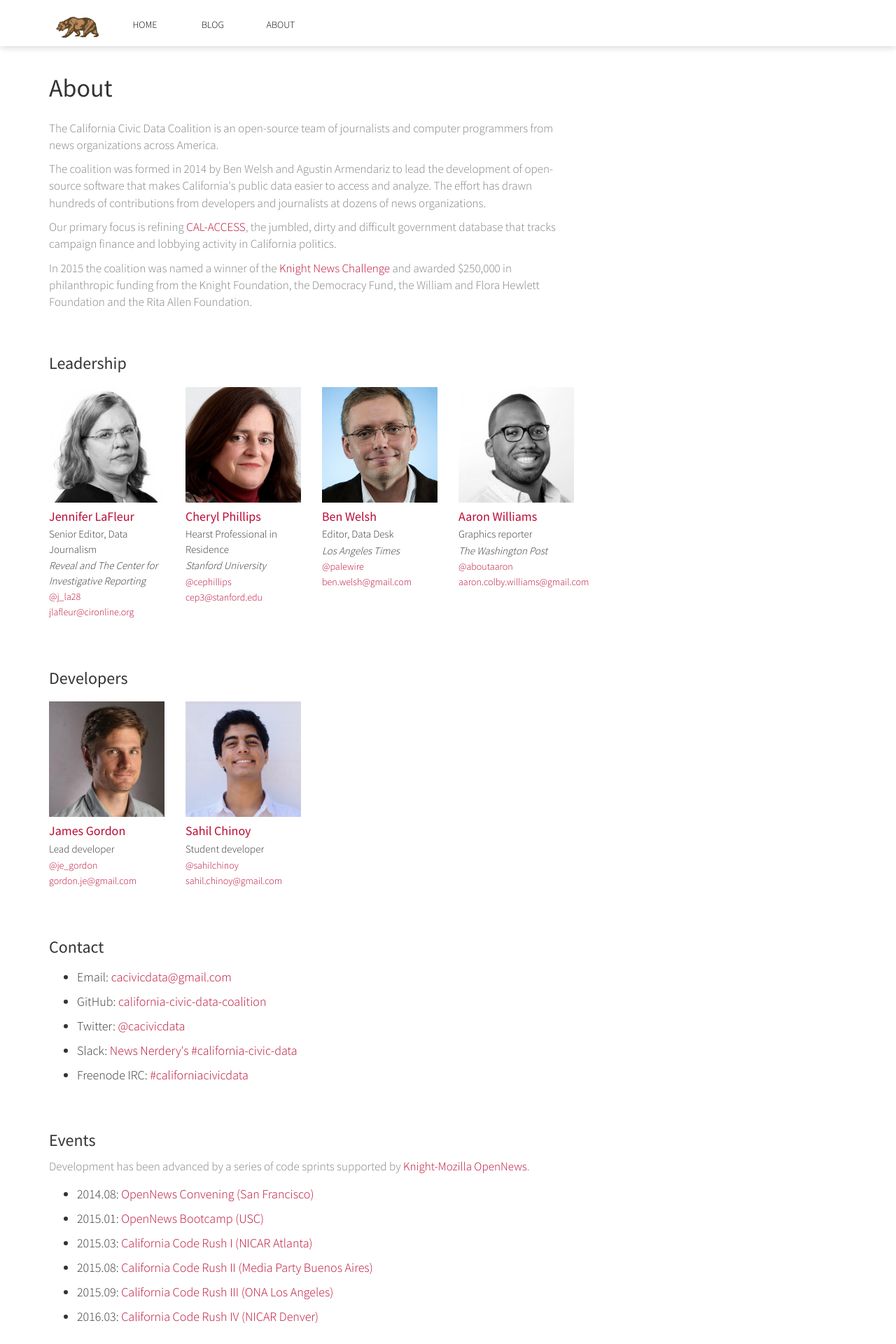
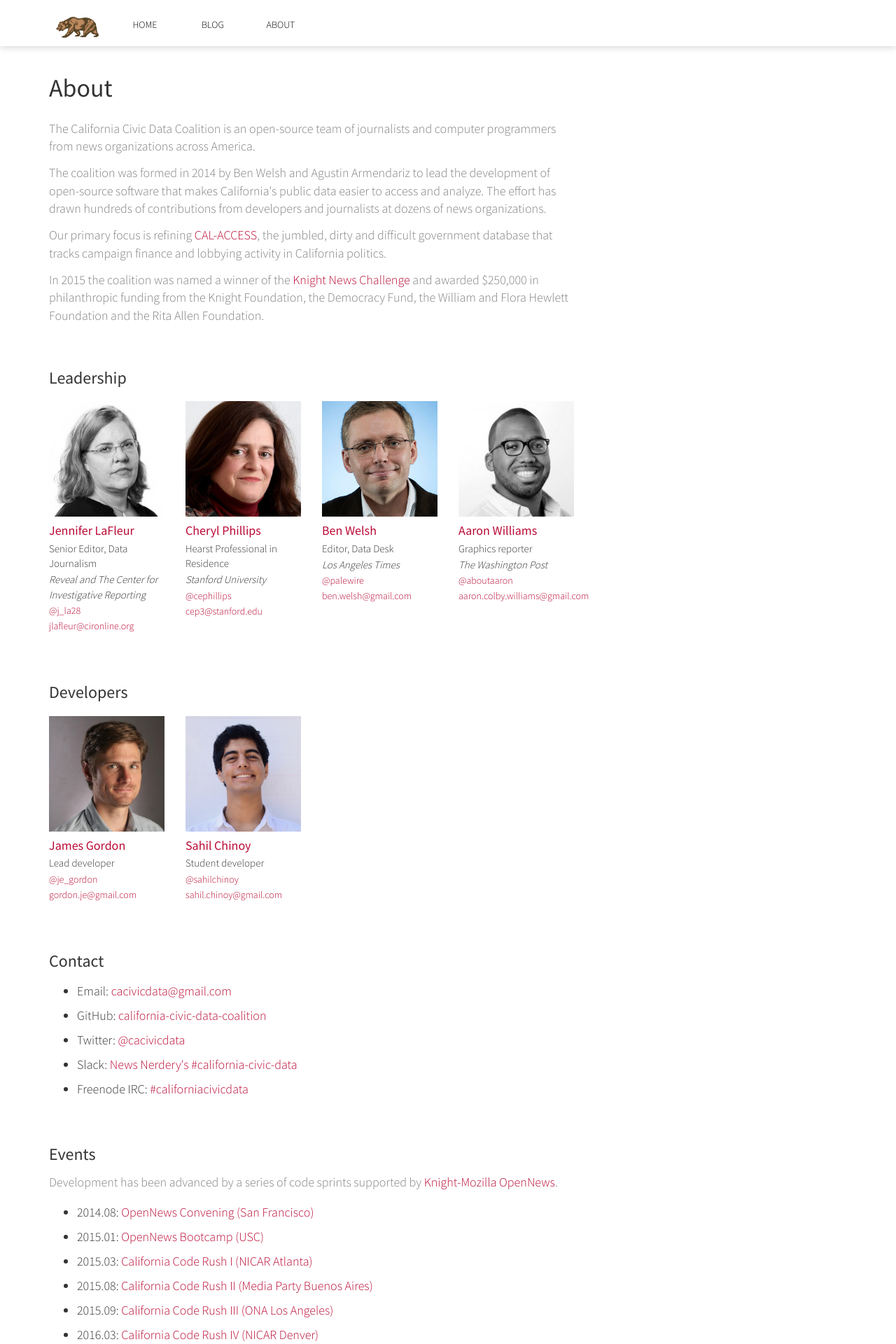
Before and after one commit to palewire/californiacivicdata.org, a Jekyll site: the page built from about/index.html, in a window 1280 px wide. Shown: the top 1920 px of the page at 70% size. Built offline with Jekyll 4.4.1, drawn with Linux system fonts in a browser that asks for light colours; some of the changed text lies outside the part shown.

Commit message:
Header, footer tweaks for #11

```diff
--- a/_includes/footer.html
+++ b/_includes/footer.html
@@ -4,20 +4,25 @@
       <a href="http://www.californiacivicdata.org/"><img src="/img/bear_grass.png" alt=""></a>
     </div>
     <div class="row">
-      <div class="col-md-5">
+      <div class="col-md-3">
         <h3>Projects</h3>
         <ul>
-          <li><a href="http://django-calaccess.californiacivicdata.org/en/latest/apps/calaccess_raw.html">django-calaccess-raw-data</a></li>
-          <li><a href="http://django-calaccess.californiacivicdata.org/en/latest/apps/calaccess_processed.html">django-calaccess-processed-data</a></li>
+          <li><a href="http://django-calaccess.californiacivicdata.org/en/latest/">django-calaccess</a></li>
           <li><a href="http://django-postgres-copy.californiacivicdata.org/en/latest/">django-postgres-copy</a></li>
         </ul>
       </div>
-      <div class="col-md-4">
+      <div class="col-md-3">
         <h3>About</h3>
         <ul>
-          <li><a href="http://www.californiacivicdata.org/archive/">Blog</a></li>
-          <li><a href="http://www.californiacivicdata.org/about/">Team</a></li>
-          <li><a href="http://www.californiacivicdata.org/2015/07/22/knight-news-challenge/">Knight grant</a></li>
+          <li><a href="/about/">The Coalition</a></li>
+          <li><a href="/about#team">The team</a></li>
+        </ul>
+      </div>
+      <div class="col-md-3">
+        <h3>Blog</h3>
+        <ul>
+          <li><a href="{{ site.posts.first.url }}">Latest</a></li>
+          <li><a href="/archive/">All posts</a></li>
         </ul>
       </div>
       <div class="col-md-3">
--- a/_includes/header.html
+++ b/_includes/header.html
@@ -4,11 +4,11 @@
     <div class="col-md-12">
       <ul class="nav nav-pills">
         <li style="margin-left:0;">
-            <a class="logo" href="http://www.californiacivicdata.org/"><img src="/img/bear-no-red-line.png" %}" alt=""></a>
+            <a class="logo" href="/"><img src="/img/bear-no-red-line.png" %}" alt=""></a>
         </li>
-        <li><a href="/">HOME</a></li>
-        <li><a href="/archive/">BLOG</a></li>
-        <li><a href="/about/">ABOUT</a></li>
+        <li ><a href="/">HOME</a></li>
+        <li class="nav-pill"><a href="/archive/">BLOG</a></li>
+        <li class="nav-pill"><a href="/about/">ABOUT</a></li>
       </ul>
     </div>
     </div>
--- a/_layouts/post.html
+++ b/_layouts/post.html
@@ -26,10 +26,10 @@
             <div class="post col-lg-8 col-md-10 col-sm-12 col-xs-12">
             <article>
                 <h1 class="title">{{ page.title }}</h1>
-                <h4 class="deckhead">{{ page.deckhead }}</h4>
+                <h4 class="deckhead">{{ page.deckhead|markdownify }}</h4>
                 <div class="byline">{{ page.byline|markdownify }}</div>
                 <div class="pubdate"><p><time datetime="{{ page.date|date:"%Y-%m-%d" }}">{{ page.date|date:"%B %e, %Y" }}</time></p></div>
-                <br />
+
                 {{ content }}
             </article>
             </div>
--- a/about/index.html
+++ b/about/index.html
@@ -74,7 +74,7 @@
     </p>
 </section>
 
-<section>
+<section id="team">
     <h3>Leadership</h3>
 
     <div class="row">
--- a/css/main.css
+++ b/css/main.css
@@ -18,6 +18,7 @@
     font-size: 18px;
     line-height: 27px;
     margin: 5px 0;
+    color: #7f7f7f;
 }
 .post li {
     margin: 8px 0;
@@ -31,9 +32,12 @@
 .post h1.title {
     margin-top: 15px;
 }
-.post h3.deckhead {
+.post .deckhead {
     margin-top: 10px;
     line-height:130%;
+}
+.post .deckhead p {
+    color: #000;
 }
 .byline p, .pubdate p {
     font-size: 15px;
@@ -140,8 +144,9 @@
     margin-bottom: 60px;
 }
 p {
-    font-size: 17px;
+    font-size: 18px;
     color: #7f7f7f;
+    margin: 12px 0;
 }
 a, a.btn-default{
     color:#ba0a35;
@@ -257,6 +262,7 @@
 .nav .logo {
     display:inline;
     padding-top:0;
+    border-bottom: none !important;
 }
 .nav .logo:hover, .nav .logo:active, .nav .logo:focus {
     background:#fff;
@@ -265,7 +271,6 @@
 .nav .logo img {
     margin-top: 5px;
 }
-
 
 .navbar-default .navbar-nav>li>a {
     color: #ba0a35;
```
